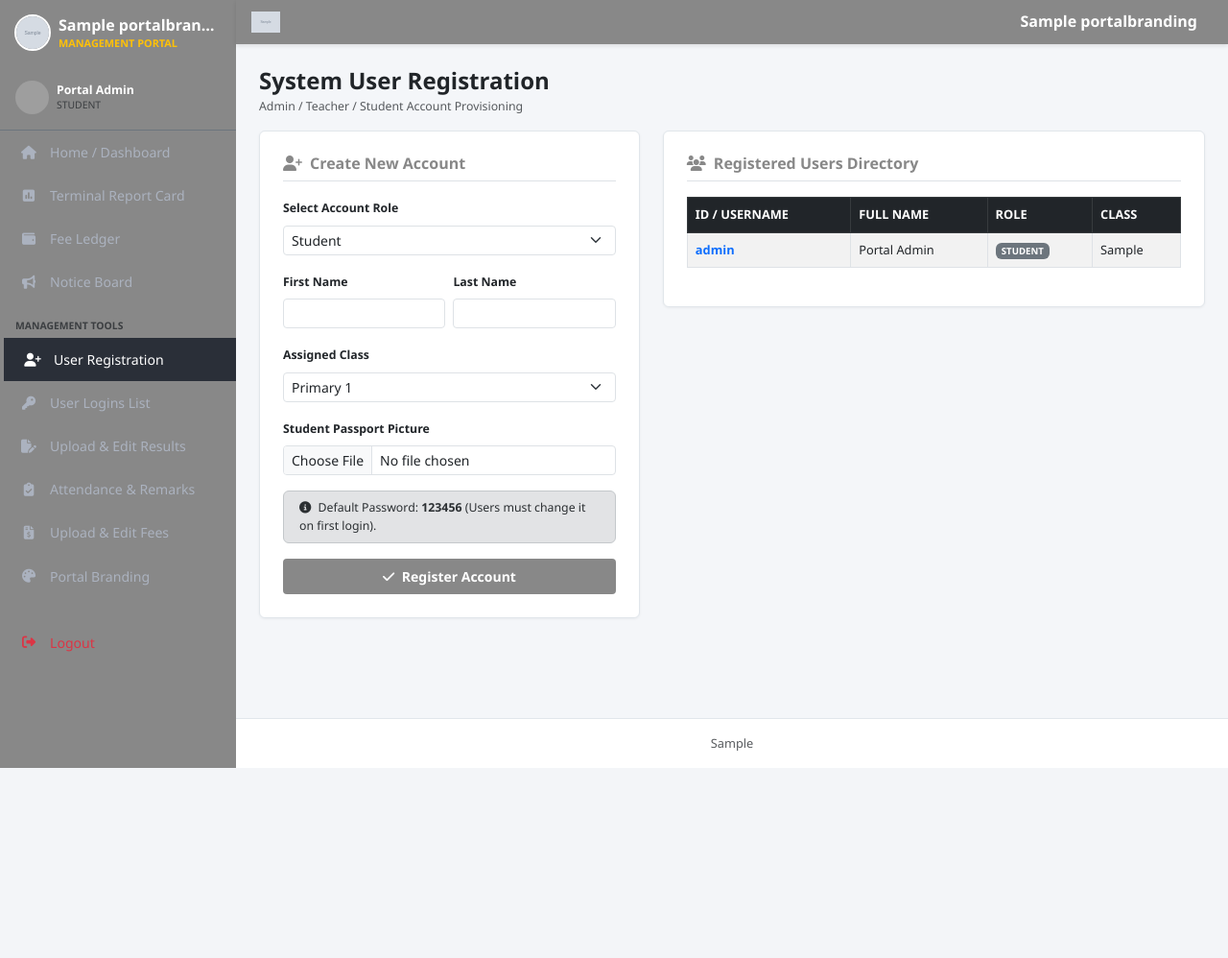
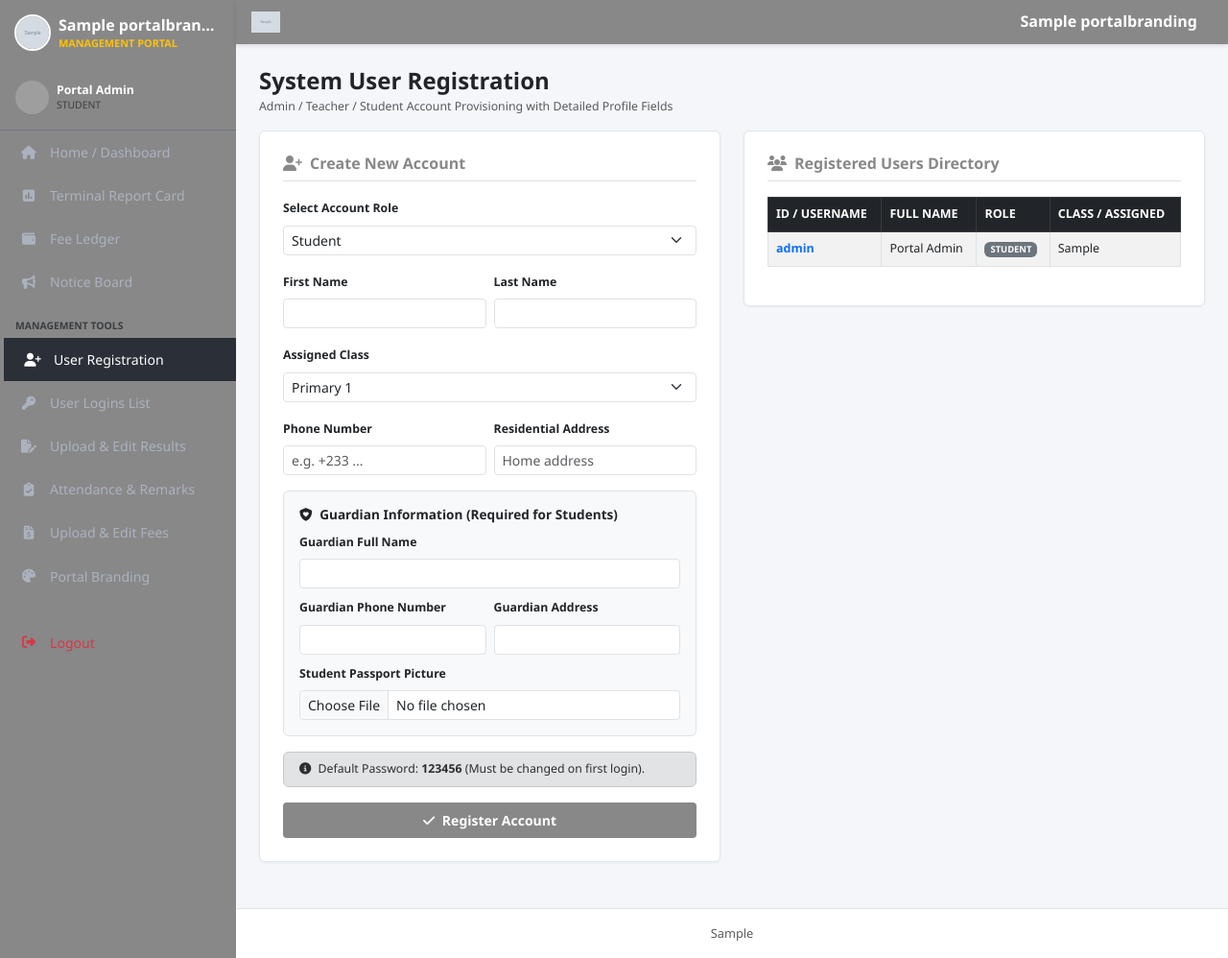
Before and after one commit to ahaqq861-sys/al-wasilah-portal, a Django app: page /portal/registration/ in a window 1280 px wide. Shown: the whole page at 96% size. Before the commit the page ends 800 px from the top, so only its background shows below. Run offline with Django 5.2, Linux system fonts and the light colour scheme; a user stored in the database is signed in; data comes from the database, SQL or seed files in the repository; tables that the repository leaves empty hold one stand-in row (values such as "Sample post"); grey boxes marked "Sample" are stand-in pictures; grey boxes are pictures that could not be loaded.

Commit message:
Add guardian details for students, assigned classes for teachers, role-based oversight, and fix branding persistence

```diff
--- a/portal/models.py
+++ b/portal/models.py
@@ -31,6 +31,16 @@ class StudentProfile(models.Model):
     generated_password = models.CharField(max_length=50, blank=True, null=True, default="123456")
     must_change_password = models.BooleanField(default=False)
     can_brand_portal = models.BooleanField(default=False)
+
+    # Extra Details for Students & Teachers
+    phone_number = models.CharField(max_length=30, blank=True, null=True)
+    address = models.CharField(max_length=255, blank=True, null=True)
+
+    # Guardian Details (For Students)
+    guardian_name = models.CharField(max_length=150, blank=True, null=True)
+    guardian_phone = models.CharField(max_length=30, blank=True, null=True)
+    guardian_address = models.CharField(max_length=255, blank=True, null=True)
+
     passport_picture = models.ImageField(upload_to='passports/', blank=True, null=True)
     days_present = models.IntegerField(default=0)
     total_school_days = models.IntegerField(default=60)
--- a/portal/templates/portal/registration.html
+++ b/portal/templates/portal/registration.html
@@ -6,13 +6,13 @@
 <div class="d-flex justify-content-between align-items-center mb-3">
     <div>
         <h4 class="fw-bold mb-0">System User Registration</h4>
-        <small class="text-muted">Admin / Teacher / Student Account Provisioning</small>
+        <small class="text-muted">Admin / Teacher / Student Account Provisioning with Detailed Profile Fields</small>
     </div>
 </div>
 
 <div class="row">
     <!-- Registration Form -->
-    <div class="col-lg-5 mb-4">
+    <div class="col-lg-6 mb-4">
         <div class="portal-card p-4">
             <h6 class="fw-bold mb-3 pb-2 border-bottom" style="color: var(--brand-primary);"><i class="fa-solid fa-user-plus me-2"></i>Create New Account</h6>
 
@@ -50,13 +50,42 @@
                     </select>
                 </div>
 
-                <div class="mb-3" id="pictureGroup">
-                    <label class="form-label fw-bold small">Student Passport Picture</label>
-                    <input type="file" name="passport_picture" class="form-control form-control-sm" accept="image/*">
+                <div class="row g-2 mb-3">
+                    <div class="col-md-6">
+                        <label class="form-label fw-bold small">Phone Number</label>
+                        <input type="text" name="phone_number" class="form-control form-control-sm" placeholder="e.g. +233 ...">
+                    </div>
+                    <div class="col-md-6">
+                        <label class="form-label fw-bold small">Residential Address</label>
+                        <input type="text" name="address" class="form-control form-control-sm" placeholder="Home address">
+                    </div>
+                </div>
+
+                <!-- Student Guardian Section -->
+                <div id="guardianSection" class="border p-3 rounded mb-3 bg-light">
+                    <h6 class="fw-bold text-dark mb-2" style="font-size: 0.85rem;"><i class="fa-solid fa-shield-heart me-1"></i> Guardian Information (Required for Students)</h6>
+                    <div class="mb-2">
+                        <label class="form-label fw-bold small">Guardian Full Name</label>
+                        <input type="text" name="guardian_name" class="form-control form-control-sm">
+                    </div>
+                    <div class="row g-2 mb-2">
+                        <div class="col-md-6">
+                            <label class="form-label fw-bold small">Guardian Phone Number</label>
+                            <input type="text" name="guardian_phone" class="form-control form-control-sm">
+                        </div>
+                        <div class="col-md-6">
+                            <label class="form-label fw-bold small">Guardian Address</label>
+                            <input type="text" name="guardian_address" class="form-control form-control-sm">
+                        </div>
+                    </div>
+                    <div>
+                        <label class="form-label fw-bold small">Student Passport Picture</label>
+                        <input type="file" name="passport_picture" class="form-control form-control-sm" accept="image/*">
+                    </div>
                 </div>
 
                 <div class="alert alert-secondary small py-2">
-                    <i class="fa-solid fa-circle-info me-1"></i> Default Password: <b>123456</b> (Users must change it on first login).
+                    <i class="fa-solid fa-circle-info me-1"></i> Default Password: <b>123456</b> (Must be changed on first login).
                 </div>
 
                 <button type="submit" class="btn btn-brand btn-sm w-100 fw-bold py-2"><i class="fa-solid fa-check me-1"></i> Register Account</button>
@@ -64,18 +93,18 @@
         </div>
     </div>
 
-    <!-- Registered Users List -->
-    <div class="col-lg-7">
+    <!-- Registered Users Directory -->
+    <div class="col-lg-6">
         <div class="portal-card p-4">
             <h6 class="fw-bold mb-3 pb-2 border-bottom" style="color: var(--brand-primary);"><i class="fa-solid fa-users me-2"></i>Registered Users Directory</h6>
             <div class="table-responsive">
-                <table class="table table-bordered table-striped align-middle" style="font-size: 0.8rem;">
+                <table class="table table-bordered table-striped align-middle" style="font-size: 0.78rem;">
                     <thead class="table-dark text-uppercase">
                         <tr>
                             <th>ID / Username</th>
                             <th>Full Name</th>
                             <th>Role</th>
-                            <th>Class</th>
+                            <th>Class / Assigned</th>
                         </tr>
                     </thead>
                     <tbody>
@@ -101,14 +130,11 @@
 <script>
 function toggleRoleFields() {
     const role = document.getElementById('roleSelect').value;
-    const classGroup = document.getElementById('classGroup');
-    const pictureGroup = document.getElementById('pictureGroup');
+    const guardianSection = document.getElementById('guardianSection');
     if (role === 'teacher' || role === 'admin') {
-        classGroup.style.display = 'none';
-        pictureGroup.style.display = 'none';
+        guardianSection.style.display = 'none';
     } else {
-        classGroup.style.display = 'block';
-        pictureGroup.style.display = 'block';
+        guardianSection.style.display = 'block';
     }
 }
 </script>
--- a/portal/urls.py
+++ b/portal/urls.py
@@ -18,6 +18,7 @@ urlpatterns = [
     path('remarks/', views.manage_remarks_view, name='manage_remarks'),
     path('announcements/', views.announcements_view, name='announcements'),
     path('branding/', views.branding_view, name='branding'),
+    path('admin-oversight/', views.admin_oversight_view, name='admin_oversight'),
     path('change-password/', views.change_password_view, name='change_password'),
     path('password-recovery/', views.password_recovery_view, name='password_recovery'),
     path('logout/', views.logout_view, name='logout'),
--- a/portal/views.py
+++ b/portal/views.py
@@ -8,7 +8,8 @@ from django.db.models import Sum
 from .models import PortalBranding, StudentProfile, FeeLedger, AcademicResult, Announcement, TimetableEntry
 
 def get_branding():
-    branding, _ = PortalBranding.objects.get_or_create(id=1)
+    # Force query to ensure cached/fresh record is returned instantly
+    branding, created = PortalBranding.objects.get_or_create(id=1)
     return branding
 
 def login_view(request):
@@ -119,6 +120,45 @@ def dashboard_view(request):
     return render(request, 'portal/dashboard.html', context)
 
 @login_required
+def admin_oversight_view(request):
+    profile, _ = StudentProfile.objects.get_or_create(user=request.user)
+    if profile.role not in ['admin', 'teacher'] and not request.user.is_superuser:
+        return redirect('portal:dashboard')
+
+    students_query = StudentProfile.objects.filter(role='student')
+
+    # If user is a teacher, restrict oversight strictly to their assigned class
+    if profile.role == 'teacher' and not request.user.is_superuser:
+        selected_class = profile.assigned_class
+        students_query = students_query.filter(assigned_class=selected_class)
+    else:
+        selected_class = request.GET.get('class_name', 'All')
+        if selected_class != 'All':
+            students_query = students_query.filter(assigned_class=selected_class)
+
+    student_data = []
+    for s in students_query:
+        res = AcademicResult.objects.filter(student=s.user)
+        fee = FeeLedger.objects.filter(student=s.user)
+        total_due = fee.aggregate(Sum('amount_due'))['amount_due__sum'] or 0
+        total_paid = fee.aggregate(Sum('amount_paid'))['amount_paid__sum'] or 0
+        student_data.append({
+            'profile': s,
+            'results': res,
+            'total_due': total_due,
+            'total_paid': total_paid,
+            'balance': total_due - total_paid
+        })
+
+    context = {
+        'branding': get_branding(),
+        'profile': profile,
+        'student_data': student_data,
+        'selected_class': selected_class,
+    }
+    return render(request, 'portal/admin_oversight.html', context)
+
+@login_required
 def timetable_view(request):
     profile, _ = StudentProfile.objects.get_or_create(user=request.user)
     entries = TimetableEntry.objects.filter(class_name=profile.assigned_class).order_by('day_of_week', 'period_time')
@@ -161,8 +201,16 @@ def registration_view(request):
             new_profile.index_number = username
             new_profile.generated_password = '123456'
             new_profile.must_change_password = True
-            if role == 'student' and 'passport_picture' in request.FILES:
-                new_profile.passport_picture = request.FILES['passport_picture']
+            new_profile.phone_number = request.POST.get('phone_number')
+            new_profile.address = request.POST.get('address')
+
+            if role == 'student':
+                new_profile.guardian_name = request.POST.get('guardian_name')
+                new_profile.guardian_phone = request.POST.get('guardian_phone')
+                new_profile.guardian_address = request.POST.get('guardian_address')
+                if 'passport_picture' in request.FILES:
+                    new_profile.passport_picture = request.FILES['passport_picture']
+
             new_profile.save()
 
             messages.success(request, f"Account created! ID: {username} | Default Password: 123456")
@@ -290,20 +338,25 @@ def announcements_view(request):
 @login_required
 def branding_view(request):
     profile, _ = StudentProfile.objects.get_or_create(user=request.user)
+    if profile.role != 'admin' and not request.user.is_superuser:
+        return redirect('portal:dashboard')
+
     branding = get_branding()
     if request.method == 'POST':
         branding.school_name = request.POST.get('school_name', branding.school_name)
         branding.tagline_subtext = request.POST.get('tagline_subtext', branding.tagline_subtext)
         branding.primary_color = request.POST.get('primary_color', branding.primary_color)
         branding.secondary_color = request.POST.get('secondary_color', branding.secondary_color)
+        branding.sidebar_color = request.POST.get('sidebar_color', branding.sidebar_color)
         branding.contact_phone = request.POST.get('contact_phone', branding.contact_phone)
         branding.contact_email = request.POST.get('contact_email', branding.contact_email)
         branding.address = request.POST.get('address', branding.address)
         if 'logo' in request.FILES: branding.logo = request.FILES['logo']
         if 'login_background' in request.FILES: branding.login_background = request.FILES['login_background']
         branding.save()
-        messages.success(request, "Branding and school contact details updated successfully.")
+        messages.success(request, "Branding and theme settings updated successfully!")
         return redirect('portal:branding')
+
     context = {'branding': branding, 'profile': profile}
     return render(request, 'portal/branding.html', context)
 
```
